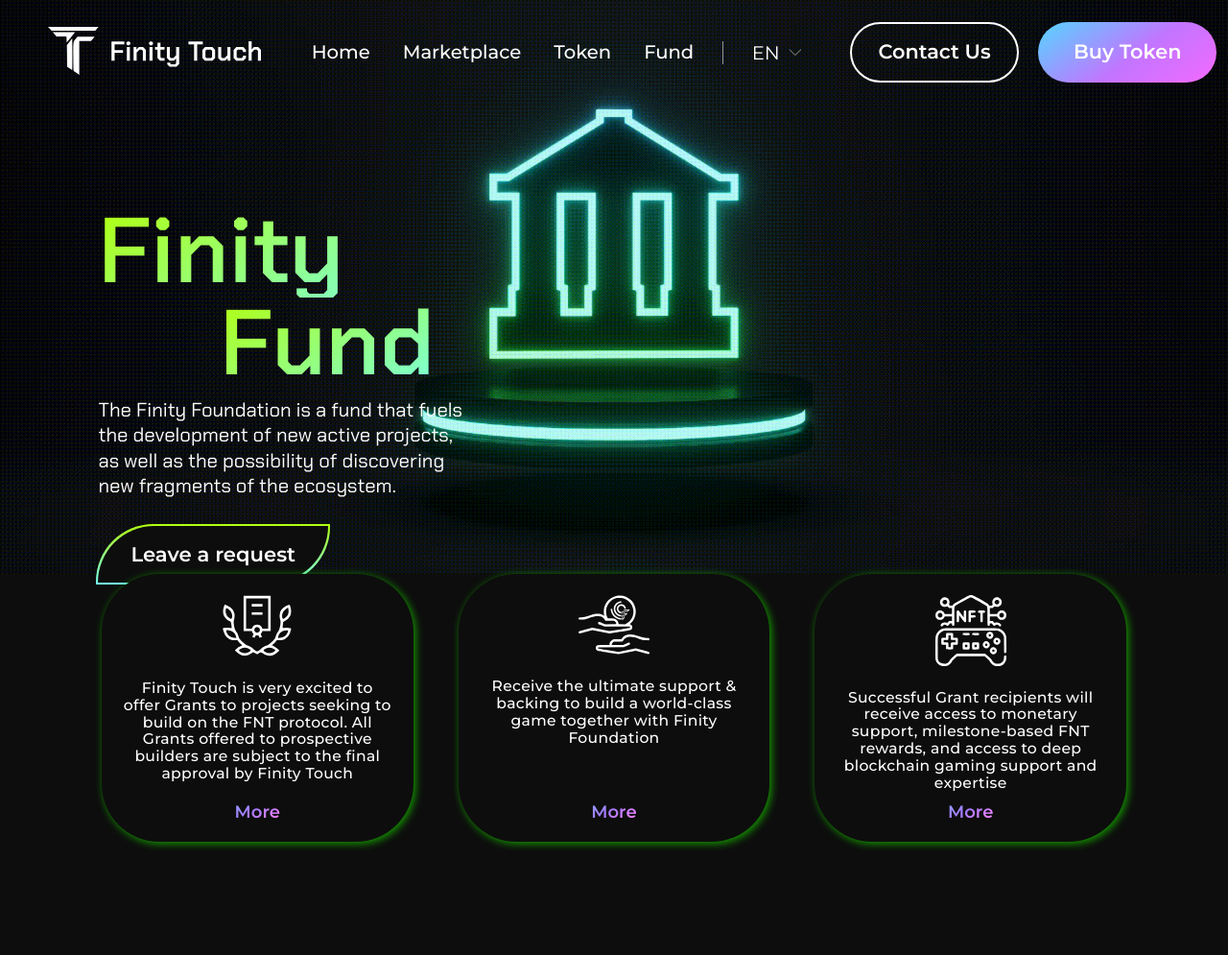
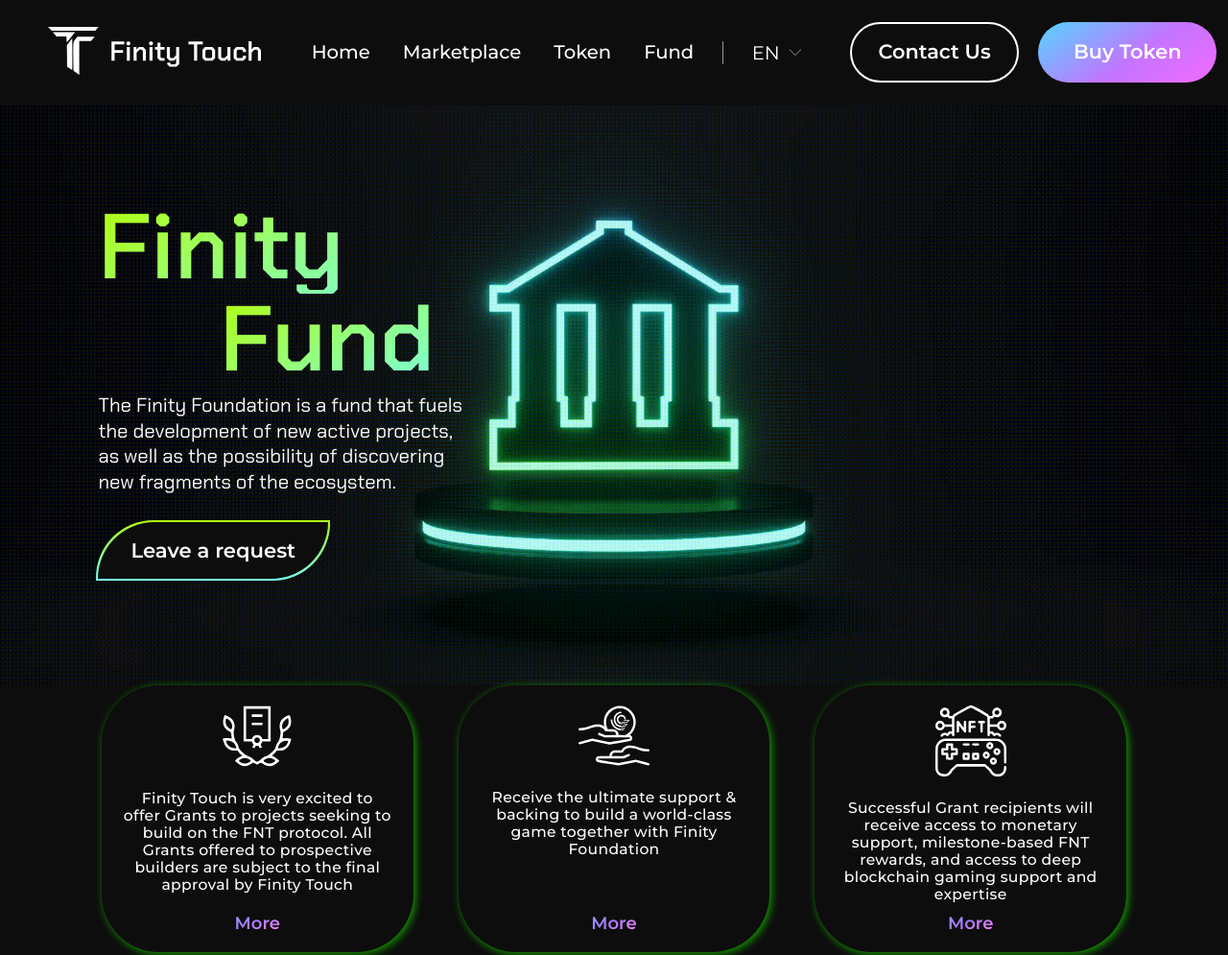
Before and after one commit to Vadim-48/Finity-Touch, a plain HTML site: page fund.html in a window 1280 px wide. Shown: the top 995 px of the page at 96% size. Drawn offline with Linux system fonts and the light colour scheme.

Commit message:
Update main.css

```diff
--- a/css/main.css
+++ b/css/main.css
@@ -210,7 +210,7 @@
   display: flex;
   justify-content: space-between;
   font-size: calc(16px + 6 * (100vw - 320px) / 1600);
-  padding: 23px clamp(12px, 0.505rem + 0.78vw, 10px) 28px clamp(12px, -0.721rem + 4.71vw, 60px);
+  padding: 23px clamp(12px, 0.505rem + 0.78vw, 10px) clamp(12px, -0.173rem + 2.05vw, 28px) clamp(12px, -0.721rem + 4.71vw, 60px);
 }
 .header__logo {
   padding-top: 5px;
@@ -787,7 +787,7 @@
   position: relative;
   z-index: -1;
   width: 100%;
-  margin-top: -120px;
+/*   margin-top: -120px; */
 }
 .finity__wrap {
   position: absolute;
```
